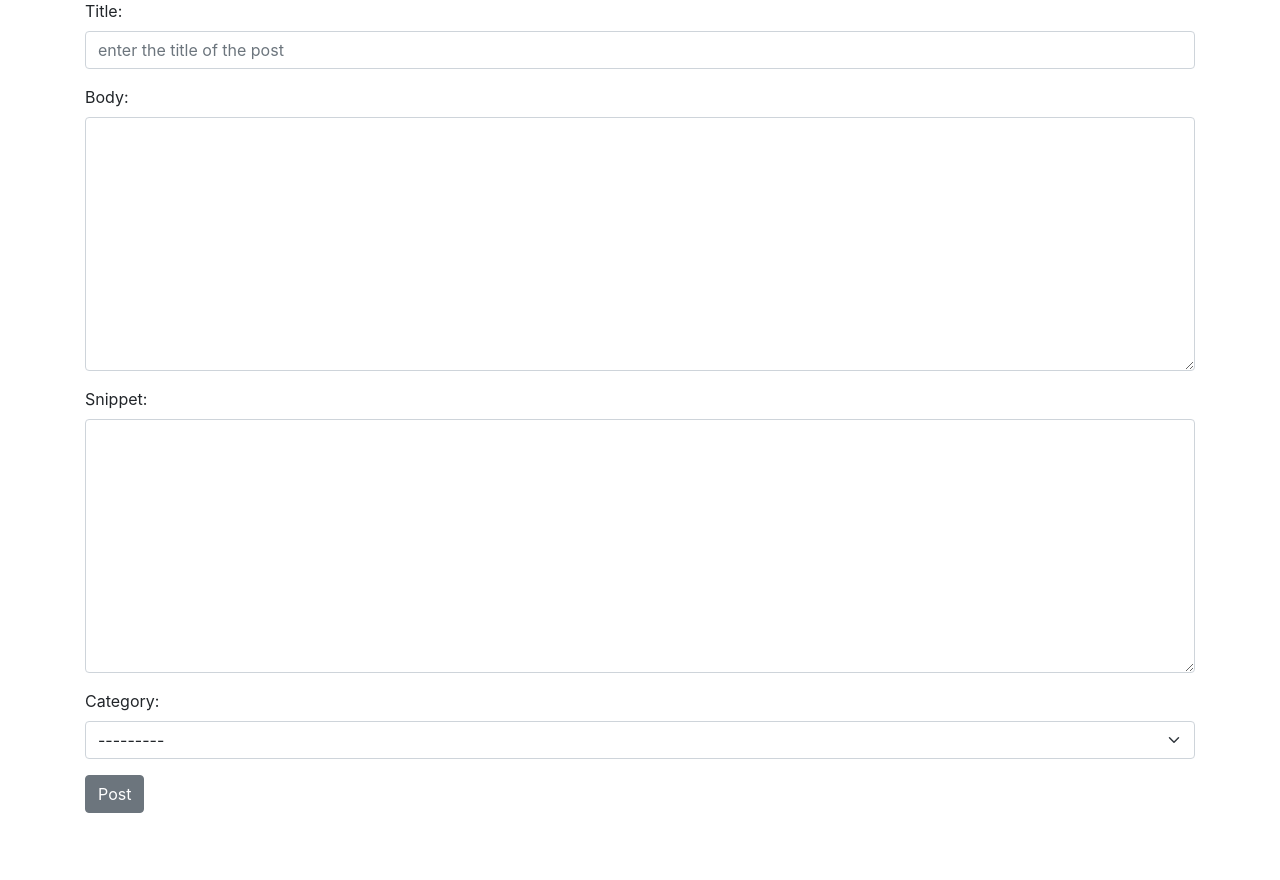
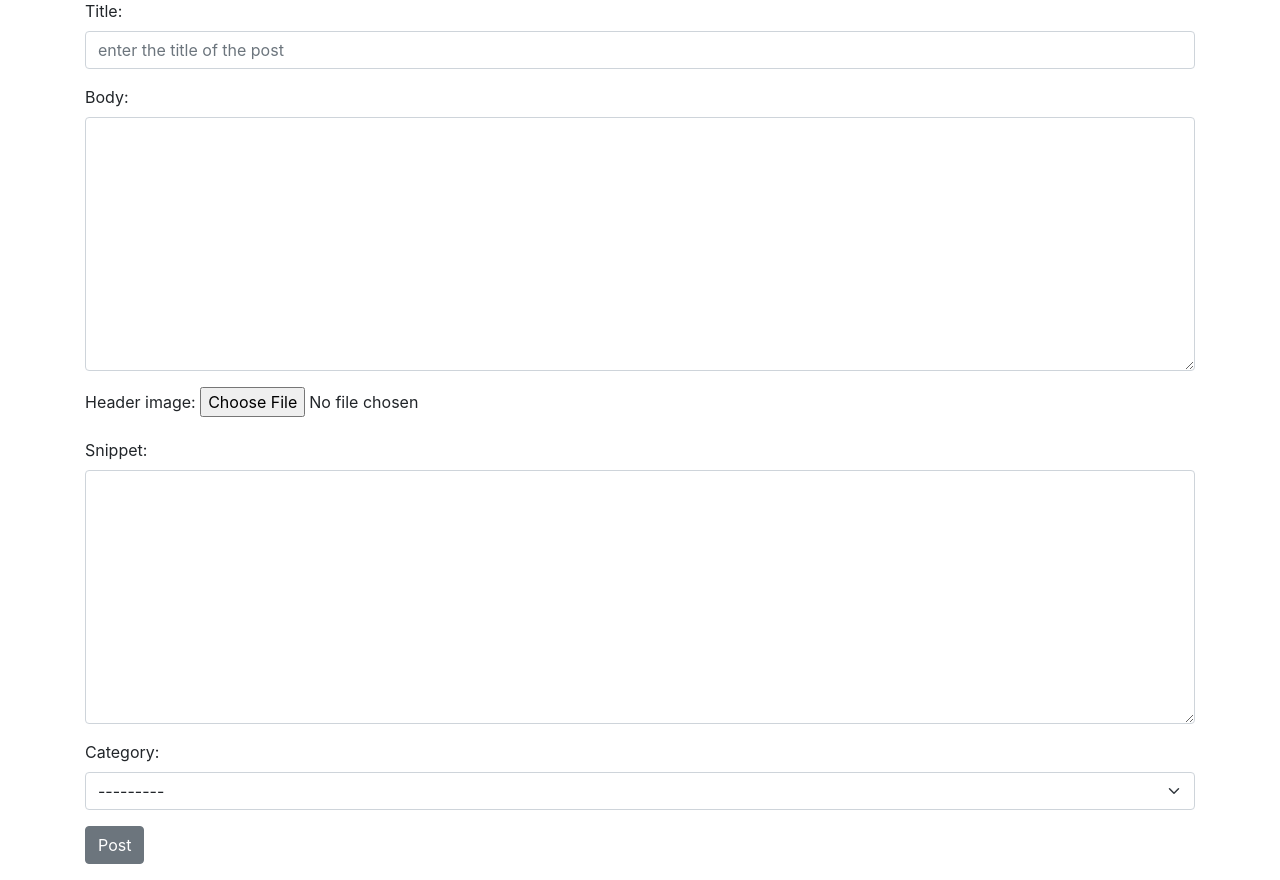
Before and after one commit to yassinejr/Blog, a Django app: page /add_post/ in a window 1280 px wide. Shown: the part 161-1041 px from the top of the page. Before the commit the page ends 974 px from the top, so only its background shows below. Run offline with Django 3.2, Linux system fonts and the light colour scheme; a user stored in the database is signed in; data comes from the database, SQL or seed files in the repository; both versions use the stored data as it was after the commit; some libraries are stand-ins or nearby versions.

Commit message:
add image field to post and configure static & media directories

```diff
--- a/accounts/urls.py
+++ b/accounts/urls.py
@@ -6,6 +6,6 @@ urlpatterns = [
     path('signup/', UserRegisterView.as_view(), name="signup"),
     path('edit_profile/', UserEditView.as_view(), name="edit_profile"),
     # path('password/',auth_views.PasswordChangeView.as_view(template_name='registration/change_password.html'), name='password'),
-    path('password/', PasswordChangeView.as_view(template_name='registration/change_password.html'), name='password'),
+    path('password/', PasswordsChangeView.as_view(template_name='registration/change_password.html'), name='password'),
     path('password_success/', views.password_success, name='password_success'),
 ]
--- a/blog/urls.py
+++ b/blog/urls.py
@@ -15,13 +15,15 @@ Including another URLconf
 """
 from django.contrib import admin
 from django.urls import path, include
+from django.conf import settings
+from django.conf.urls.static import static
 
 urlpatterns = [
     path('admin/', admin.site.urls),
     path('', include('main_blog.urls'), name='main_blog'),
     path('accounts/', include('django.contrib.auth.urls')),
     path('accounts/', include('accounts.urls'), name='accounts'),
-]
+]+ static(settings.MEDIA_URL, document_root=settings.MEDIA_ROOT)
 urlpatterns += [
     path('accounts/', include('django.contrib.auth.urls')),
 ]
--- a/main_blog/forms.py
+++ b/main_blog/forms.py
@@ -5,7 +5,7 @@ from .models import *
 class PostForm(forms.ModelForm):
     class Meta:
         model = Post
-        fields = ('title', 'author', 'body', 'snippet', 'category')
+        fields = ('title', 'author', 'body', 'header_image', 'snippet', 'category')
         widgets = {
             'title': forms.TextInput(attrs={'class': 'form-control', 'placeholder': 'enter the title of the post'}),
             'author': forms.TextInput(attrs={'class': 'form-control', 'value': '', 'id': 'author', 'type':'hidden'}),
@@ -19,7 +19,7 @@ class PostForm(forms.ModelForm):
 class EditPostForm(forms.ModelForm):
     class Meta:
         model = Post
-        fields = ('title', 'body', 'snippet', 'category')
+        fields = ('title', 'body', 'header_image', 'snippet', 'category')
         widgets = {
             'title': forms.TextInput(attrs={'class': 'form-control', 'placeholder': 'enter the title of the post'}),
             'body': forms.Textarea(attrs={'class': 'form-control'}),
--- a/main_blog/models.py
+++ b/main_blog/models.py
@@ -26,6 +26,7 @@ class Category(models.Model):
 class Post(models.Model):
     title = models.CharField(max_length=120)
     author = models.ForeignKey(User, on_delete=models.CASCADE)
+    header_image = models.ImageField(blank=True, null=True, upload_to="images/")
     # body = models.TextField()
     body = RichTextField(blank=True, null=True)
     snippet = models.CharField(max_length=255)
--- a/main_blog/templates/main_blog/add_post.html
+++ b/main_blog/templates/main_blog/add_post.html
@@ -5,7 +5,7 @@
 <h1>Add post</h1>
 <br/><br/>
 
-    <form method="POST">
+    <form method="POST" enctype="multipart/form-data">
         <div class="mb-3">
             {% csrf_token %}
             {{form.media}}
--- a/main_blog/templates/main_blog/article_details.html
+++ b/main_blog/templates/main_blog/article_details.html
@@ -6,6 +6,7 @@
 
 {% block content%}
 <h3>{{ object.title }}</h3>
+
 <h2></h2>
     <small>{{ object.category }} by: {{ object.author.first_name }} {{ object.author.last_name }} </small>
 
@@ -15,6 +16,9 @@
         {% endif %}
     {% endif %}
     <hr>
+    {% if object.header_image %}
+    <img src="{{ object.header_image.url }}" style="height:200px; width:200px">
+    {% endif %}
     {{ object.body|safe }}
     </br></br>
         {{object.posted_at}}
```
Also changed, not shown: blog/settings.py (+7 -0 lines), db.sqlite3, main_blog/migrations/0008_auto_20201226_1532.py (added), media/images/about-02.jpg (added).
